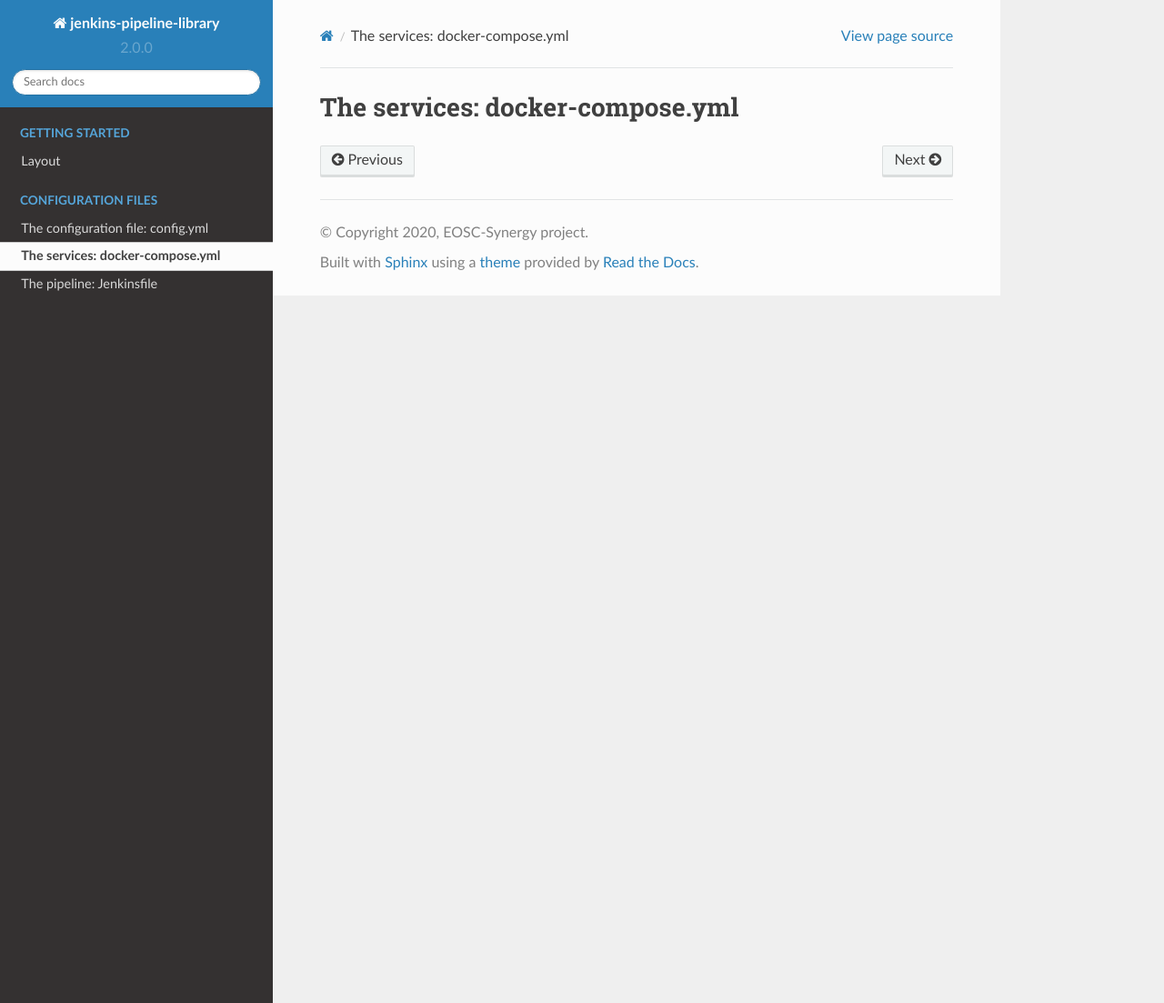
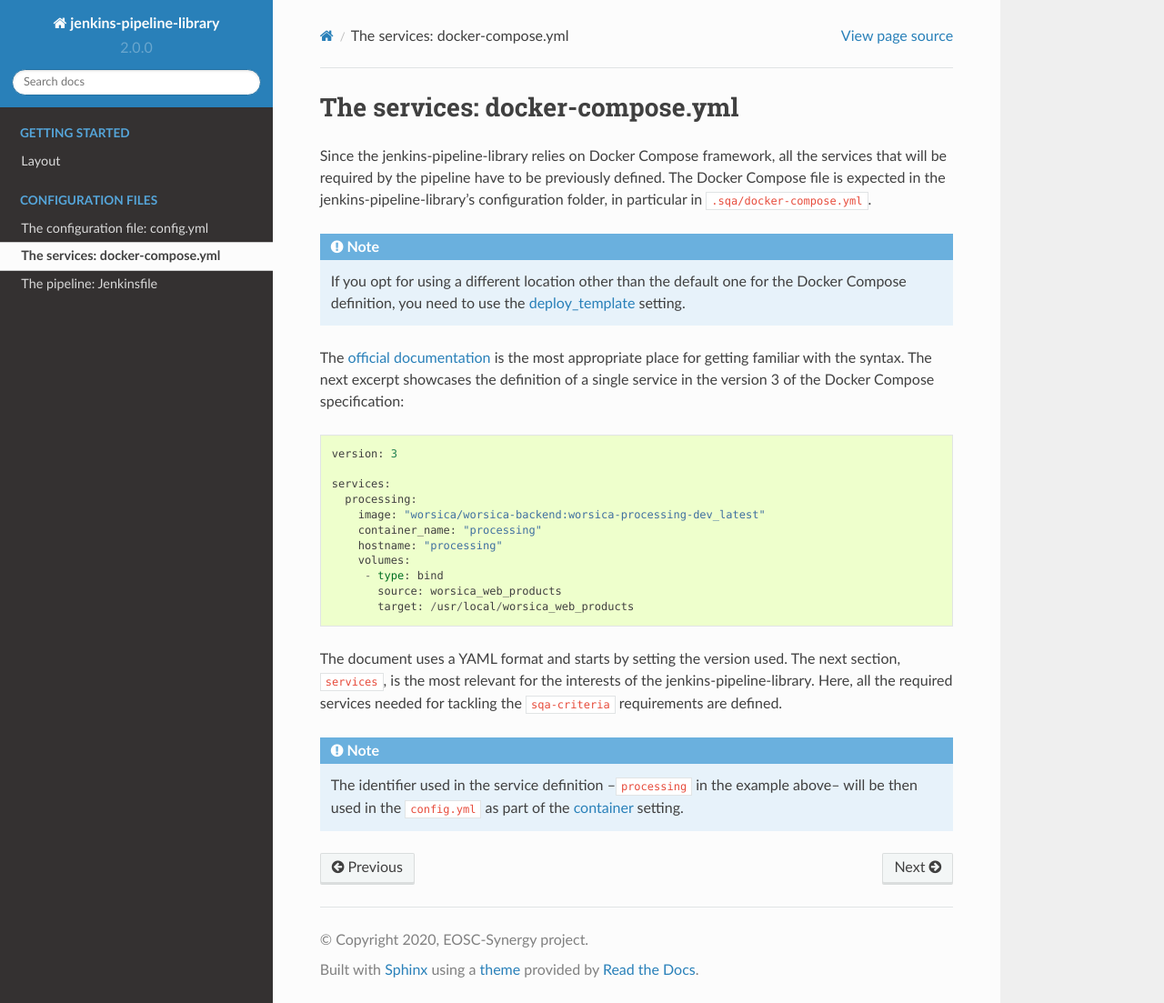
Before and after one commit to indigo-dc/jenkins-pipeline-library, a Sphinx documentation site: the page built from docs/user/docker_compose.rst, in a window 1280 px wide and 1103 px high. Shown: the whole window at 91% size. Built offline with Sphinx 7.4.7 and the Read the Docs theme 2.0.0, drawn with Linux system fonts in a browser that asks for light colours.

Commit message:
Minimal guidance for docker compose

```diff
--- a/docs/user/docker_compose.rst
+++ b/docs/user/docker_compose.rst
@@ -1,2 +1,41 @@
 The services: docker-compose.yml
 ================================
+
+Since the jenkins-pipeline-library relies on Docker Compose framework, all the
+services that will be required by the pipeline have to be previously defined.
+The Docker Compose file is expected in the jenkins-pipeline-library's
+configuration folder, in particular in ``.sqa/docker-compose.yml``.
+
+.. note::
+   If you opt for using a different location other than the default one for the
+   Docker Compose definition, you need to use the
+   :ref:`config-deploy_template-setting` setting.
+
+The `official documentation <https://docs.docker.com/compose/>`_ is the most
+appropriate place for getting familiar with the syntax. The next excerpt
+showcases the definition of a single service in the version 3 of the Docker
+Compose specification:
+
+.. code-block::
+
+   version: 3
+
+   services:
+     processing:
+       image: "worsica/worsica-backend:worsica-processing-dev_latest"
+       container_name: "processing"
+       hostname: "processing"
+       volumes:
+        - type: bind
+          source: worsica_web_products
+          target: /usr/local/worsica_web_products
+
+The document uses a YAML format and starts by setting the version used. The
+next section, ``services``, is the most relevant for the interests of the
+jenkins-pipeline-library. Here, all the required services needed for tackling
+the ``sqa-criteria`` requirements are defined.
+
+.. note::
+   The identifier used in the service definition --``processing`` in the
+   example above-- will be then used in the ``config.yml`` as part of the
+   :ref:`config-container-setting` setting.
```
Also changed, not shown: docs/user/config_file.rst (+2 -0 lines).
